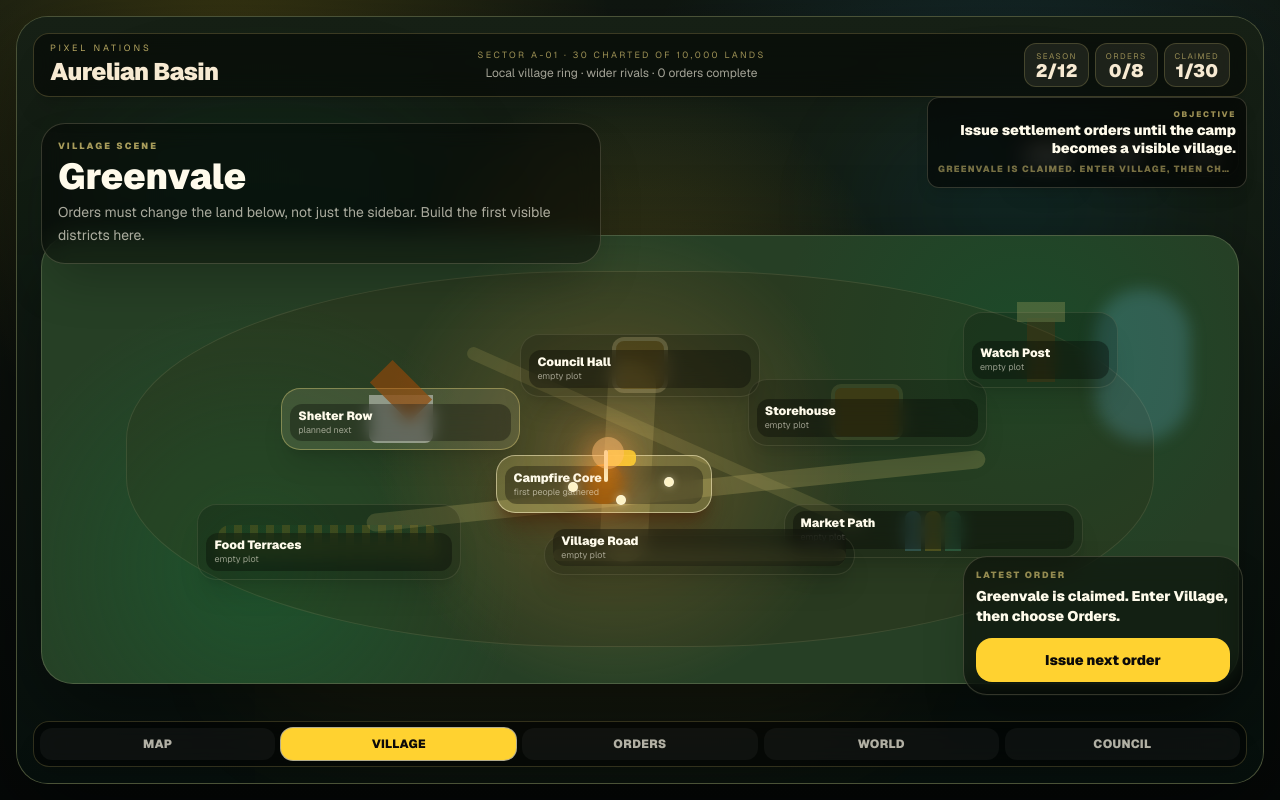
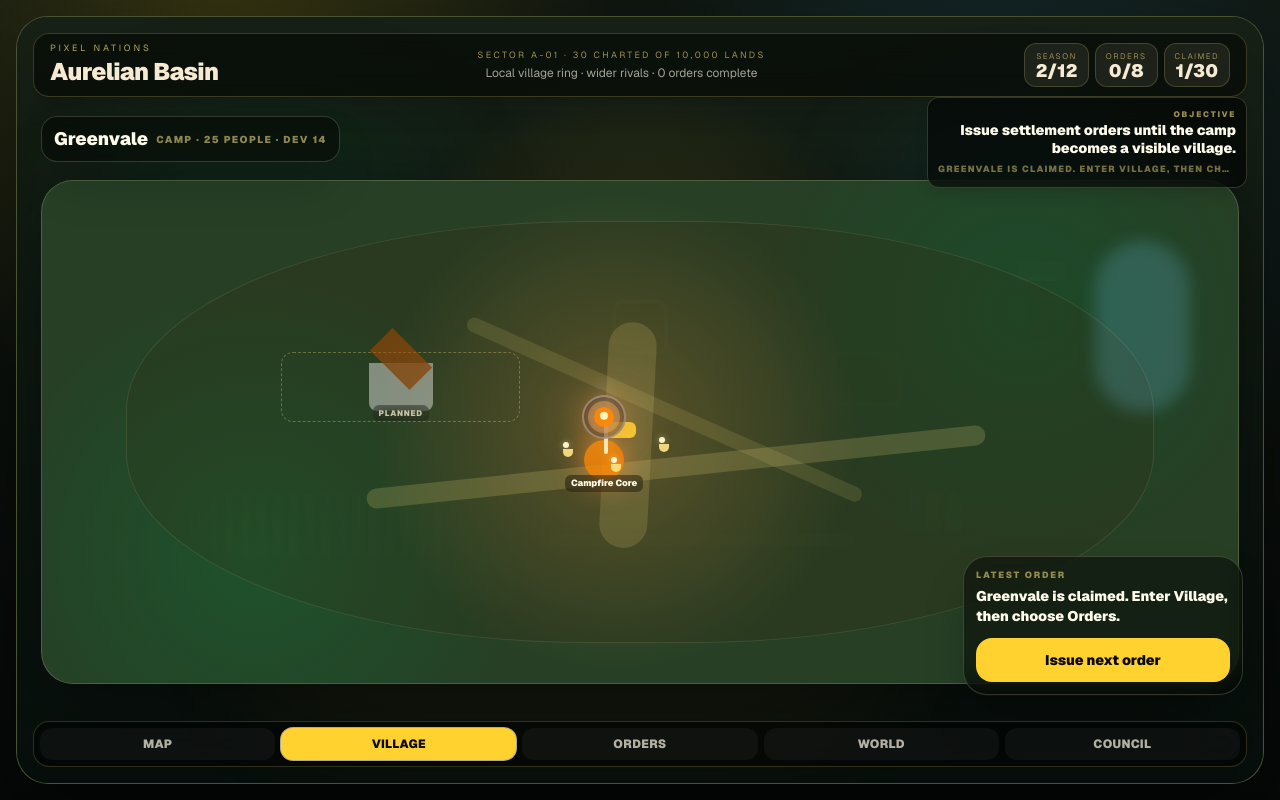
Before and after one commit to tomat60/pixel-nations, a Next.js app: page /play in a window 1280 px wide. Both pictures are taken after a click on the button "Claim this land". Built offline with nearby package versions, Linux system fonts and the light colour scheme.

Commit message:
feat(play): scoped implementation for #202

```diff
--- a/app/play/components/VillageScene.tsx
+++ b/app/play/components/VillageScene.tsx
@@ -51,20 +51,16 @@ export function VillageScene({ state, dispatch }: { state: PlayState; dispatch:
         <div className="absolute bottom-[7%] left-[18%] h-[26%] w-[52%] rounded-full bg-amber-500/10 blur-3xl" />
       </div>
 
-      <div className="absolute left-4 right-4 top-[5.7rem] z-10 flex items-start justify-between gap-3 md:left-6 md:right-6 md:top-[6.6rem]">
-        <div className="max-w-[560px] rounded-3xl border border-amber-100/18 bg-black/42 p-3 shadow-2xl backdrop-blur-md md:p-4">
-          <p className="text-[9px] font-black uppercase tracking-[0.24em] text-amber-200/65">Village scene</p>
-          <h2 className="mt-1 text-2xl font-black text-amber-50 md:text-4xl">{owned?.name ?? "No homeland"}</h2>
-          <p className="mt-1 text-xs leading-relaxed text-amber-50/65 md:text-sm">Orders must change the land below, not just the sidebar. Build the first visible districts here.</p>
-        </div>
-        <div className="hidden grid-cols-3 gap-2 text-center md:grid">
-          <Metric label="Phase" value={phase} />
-          <Metric label="People" value={population} />
-          <Metric label="Dev" value={score} />
+      <div className="absolute left-4 right-4 top-[5.7rem] z-10 flex items-center justify-between gap-2 md:left-6 md:right-6 md:top-[6.2rem]">
+        <div className="flex max-w-[70%] items-center gap-2 rounded-2xl border border-amber-100/18 bg-black/42 px-3 py-2 shadow-2xl backdrop-blur-md">
+          <p className="truncate text-sm font-black text-amber-50 md:text-lg">{owned?.name ?? "No homeland"}</p>
+          <p className="hidden shrink-0 truncate text-[10px] font-black uppercase tracking-[0.14em] text-amber-200/55 md:block">
+            {phase} · {population} people · dev {score}
+          </p>
         </div>
       </div>
 
-      <div className="absolute bottom-[8.8rem] left-3 right-3 top-[12.2rem] z-0 md:bottom-[9.3rem] md:left-6 md:right-6 md:top-[13.6rem] lg:bottom-[6.2rem]">
+      <div className="absolute bottom-[8.8rem] left-3 right-3 top-[9.4rem] z-0 md:bottom-[9.3rem] md:left-6 md:right-6 md:top-[10.2rem] lg:bottom-[6.2rem]">
         <div className="relative h-full w-full overflow-hidden rounded-[2rem] border border-amber-100/18 bg-[#263f25] shadow-[0_30px_90px_rgba(0,0,0,.45)]">
           <VillageGround />
           <VillageRoads state={state} />
@@ -93,13 +89,30 @@ function VillagePlotNode({ plot, state }: { plot: VillagePlot; state: PlayState
   const building = !built && plot.marker ? plannedSoon(plot.marker, state) : false;
   const qaState: PlotState = built ? "built" : building ? "building" : "empty";
   return (
-    <div data-qa="village-plot" data-qa-id={plot.id} data-qa-state={qaState} className={`absolute rounded-[1.2rem] border p-2 shadow-xl transition-all duration-300 ${qaState === "built" ? "border-amber-100/55 bg-amber-200/22 shadow-amber-950/40" : qaState === "building" ? "border-amber-200/35 bg-amber-100/12" : "border-amber-100/10 bg-black/18"}`} style={{ left: `${plot.x}%`, top: `${plot.y}%`, width: `${plot.w}%`, height: `${plot.h}%` }}>
+    <div
+      data-qa="village-plot"
+      data-qa-id={plot.id}
+      data-qa-state={qaState}
+      className={`absolute transition-all duration-300 ${
+        qaState === "built"
+          ? "rounded-xl"
+          : qaState === "building"
+            ? "rounded-xl border border-dashed border-amber-200/30"
+            : "opacity-[0.06]"
+      }`}
+      style={{ left: `${plot.x}%`, top: `${plot.y}%`, width: `${plot.w}%`, height: `${plot.h}%` }}
+    >
       <div className="relative h-full w-full">
         {renderVillageIcon(plot.id, qaState)}
-        <div className="absolute inset-x-0 bottom-0 rounded-xl bg-black/32 px-2 py-1 backdrop-blur-sm">
-          <p className="truncate text-[10px] font-black text-amber-50 md:text-xs">{plot.label}</p>
-          <p className="hidden truncate text-[9px] text-amber-50/55 md:block">{qaState === "built" ? plot.hint : qaState === "building" ? "planned next" : "empty plot"}</p>
-        </div>
+        {qaState === "built" ? (
+          <div className="absolute inset-x-0 bottom-0 mx-auto w-fit max-w-[92%] rounded-md bg-black/38 px-1.5 py-0.5 backdrop-blur-sm">
+            <p className="truncate text-[9px] font-black text-amber-50">{plot.label}</p>
+          </div>
+        ) : qaState === "building" ? (
+          <div className="absolute inset-x-0 bottom-0 mx-auto w-fit max-w-[85%] rounded-md bg-black/28 px-1.5 py-0.5 backdrop-blur-sm">
+            <p className="truncate text-[8px] font-black uppercase tracking-[0.1em] text-amber-100/75">planned</p>
+          </div>
+        ) : null}
       </div>
     </div>
   );
@@ -121,7 +134,7 @@ function SettlementCredibilityLayer({ state }: { state: PlayState }) {
       <div data-qa="village-ownership-flag" className="absolute left-[47%] top-[48%] h-8 w-1 rounded-full bg-amber-100 shadow-[0_0_18px_rgba(251,191,36,.45)]">
         <div className="absolute left-1 top-0 h-4 w-7 rounded-r-md bg-amber-300/90 shadow-lg" />
       </div>
-      <CampLife peopleCount={peopleCount} />
+      <CampLife peopleCount={peopleCount} developmentScore={getDevelopmentScore(state)} />
       {hasShelter ? <ShelterCluster /> : null}
       {hasFood ? <FoodFields /> : null}
       {hasTimber ? <TimberAndFences /> : null}
@@ -134,16 +147,30 @@ function SettlementCredibilityLayer({ state }: { state: PlayState }) {
   );
 }
 
-function CampLife({ peopleCount }: { peopleCount: number }) {
+function CampLife({ peopleCount, developmentScore }: { peopleCount: number; developmentScore: number }) {
   const people = [
     [44, 55], [48, 58], [52, 54], [41, 61], [57, 59], [36, 52], [62, 64], [31, 45], [68, 51], [46, 42], [53, 69], [73, 33],
   ].slice(0, peopleCount);
+  const glowScale = Math.min(1.6, 1 + developmentScore / 220);
   return (
     <>
-      <div data-qa="village-hearth-smoke" className="absolute left-[44%] top-[43%] h-14 w-14 rounded-full bg-orange-300/16 blur-xl" />
-      <div className="absolute left-[46%] top-[45%] h-8 w-8 rounded-full bg-orange-300/55 shadow-[0_0_30px_rgba(251,146,60,.55)]" />
+      <div className="absolute left-[47%] top-[47%] h-20 w-20 -translate-x-1/2 -translate-y-1/2">
+        <div
+          data-qa="village-hearth-smoke"
+          className="absolute left-1/2 top-1/2 -translate-x-1/2 -translate-y-1/2 rounded-full bg-orange-300/16 blur-xl"
+          style={{ height: `${56 * glowScale}px`, width: `${56 * glowScale}px` }}
+        />
+        <div className="absolute left-1/2 top-1/2 h-11 w-11 -translate-x-1/2 -translate-y-1/2 rounded-full border-2 border-stone-400/70 bg-stone-700/60 shadow-inner" />
+        <div className="absolute left-1/2 top-1/2 h-8 w-8 -translate-x-1/2 -translate-y-1/2 rounded-full bg-orange-300/45 shadow-[0_0_30px_rgba(251,146,60,.55)]" />
+        <div className="absolute left-1/2 top-1/2 h-5 w-5 -translate-x-1/2 -translate-y-1/2 rounded-full bg-orange-400/90 shadow-[0_0_16px_rgba(251,146,60,.7)]" />
+        <div className="absolute left-1/2 top-1/2 h-2 w-2 -translate-x-1/2 -translate-y-[65%] rounded-full bg-yellow-100/95" />
+        <div className="absolute left-1/2 top-1/2 h-6 w-3 -translate-x-1/2 -translate-y-[150%] rounded-full bg-white/10 blur-sm" />
+      </div>
       {people.map(([left, top], index) => (
-        <span key={`${left}-${top}`} data-qa="village-population" data-person-index={index} className="absolute h-2.5 w-2.5 rounded-full border border-amber-50/50 bg-amber-100 shadow-[0_0_8px_rgba(254,243,199,.45)]" style={{ left: `${left}%`, top: `${top}%` }} />
+        <span key={`${left}-${top}`} data-qa="village-population" data-person-index={index} className="absolute -translate-x-1/2 -translate-y-full" style={{ left: `${left}%`, top: `${top}%` }}>
+          <span className="block h-1.5 w-1.5 rounded-full bg-amber-100 shadow-[0_0_6px_rgba(254,243,199,.5)]" />
+          <span className="mt-[1px] block h-2 w-2.5 rounded-b-full rounded-t-sm bg-amber-200/90" />
+        </span>
       ))}
     </>
   );
```
